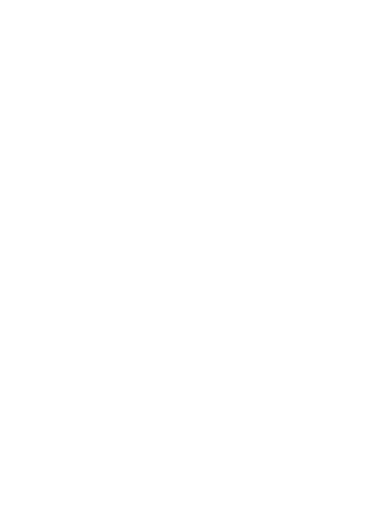
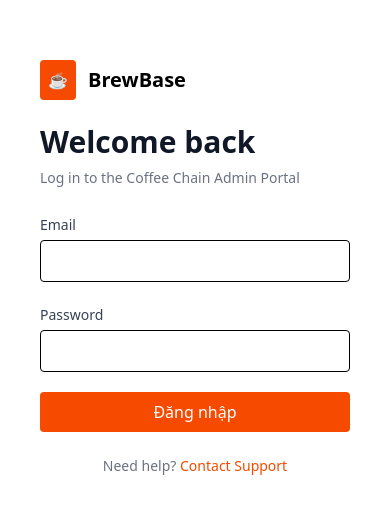
Before and after one commit to Quanhpm/mock-project-ojt, a React (Vite) app: page /admin/login in a window 390 px wide. Shown: the part 154-668 px from the top of the page. Built offline with nearby package versions, Linux system fonts and the light colour scheme.

Commit message:
[20260202][HaiDT] create-login-admin

```diff
--- a/src/App.tsx
+++ b/src/App.tsx
@@ -35,6 +35,6 @@ const App = () => {
     </BrowserRouter>
   );
 };
-//tes
+//test
 
 export default App;
--- /dev/null
+++ b/src/modules/admin/auth-admin/components/AdminLoadingForm.tsx
@@ -0,0 +1,14 @@
+type Props = {
+  text?: string;
+};
+
+export const AdminLoadingForm: React.FC<Props> = ({ text = "Đang đăng nhập..." }) => {
+  return (
+    <div className="fixed inset-0 z-50 flex items-center justify-center bg-black/40">
+      <div className="bg-white rounded-lg px-8 py-6 flex flex-col items-center gap-4 shadow-xl">
+        <div className="w-10 h-10 border-4 border-orange-500 border-t-transparent rounded-full animate-spin" />
+        <p className="text-sm font-medium text-gray-700">{text}</p>
+      </div>
+    </div>
+  );
+};
--- a/src/modules/admin/auth-admin/components/AdminLoginForm.tsx
+++ b/src/modules/admin/auth-admin/components/AdminLoginForm.tsx
@@ -0,0 +1,96 @@
+import { useForm } from "react-hook-form";
+import { zodResolver } from "@hookform/resolvers/zod";
+
+import {
+  adminLoginSchema,
+  type AdminLoginFormValues,
+} from "../schemas/admin-login.schema";
+
+type Props = {
+  onSubmit: (
+    data: AdminLoginFormValues,
+    helpers: {
+      setError: (
+        name: keyof AdminLoginFormValues,
+        error: { type: string; message?: string }
+      ) => void;
+    }
+  ) => void;
+  isSubmitting?: boolean;
+};
+
+export function AdminLoginForm({ onSubmit, isSubmitting }: Props) {
+  const {
+    register,
+    handleSubmit,
+    setError,
+    clearErrors,
+    formState: { errors },
+  } = useForm<AdminLoginFormValues>({
+    resolver: zodResolver(adminLoginSchema),
+    mode: "onSubmit",
+  });
+
+  return (
+    <form
+      noValidate
+      onSubmit={handleSubmit((data) =>
+        onSubmit(data, { setError })
+      )}
+      onChange={() => clearErrors()}
+      className="space-y-5"
+    >
+      {/* Email */}
+      <div>
+        <label className="text-sm font-medium text-gray-700">
+          Email
+        </label>
+        <input
+          type="text"
+          {...register("email")}
+          className={`mt-1 w-full rounded border px-3 py-2 focus:outline-none focus:ring-2
+            ${
+              errors.email
+                ? "border-red-500 focus:ring-red-500"
+                : "focus:ring-orange-500"
+            }`}
+        />
+        {errors.email && (
+          <p className="mt-1 text-sm text-red-500">
+            {errors.email.message}
+          </p>
+        )}
+      </div>
+
+      {/* Password */}
+      <div>
+        <label className="text-sm font-medium text-gray-700">
+          Password
+        </label>
+        <input
+          type="password"
+          {...register("password")}
+          className={`mt-1 w-full rounded border px-3 py-2 focus:outline-none focus:ring-2
+            ${
+              errors.password
+                ? "border-red-500 focus:ring-red-500"
+                : "focus:ring-orange-500"
+            }`}
+        />
+        {errors.password && (
+          <p className="mt-1 text-sm text-red-500">
+            {errors.password.message}
+          </p>
+        )}
+      </div>
+
+      <button
+        type="submit"
+        disabled={isSubmitting}
+        className="w-full bg-orange-600 text-white py-2 rounded hover:bg-orange-700 disabled:opacity-50"
+      >
+        {isSubmitting ? "Đang đăng nhập..." : "Đăng nhập"}
+      </button>
+    </form>
+  );
+}
--- /dev/null
+++ b/src/modules/admin/auth-admin/components/AdminToastForm.tsx
@@ -0,0 +1,35 @@
+import { useEffect } from "react";
+
+type Props = {
+  message: string;
+  visible: boolean;
+  onClose?: () => void;
+  duration?: number;
+  type?: "success" | "error";
+};
+
+export const AdminToastForm: React.FC<Props> = ({
+  message,
+  visible,
+  onClose,
+  duration = 2000,
+  type = "success",
+}) => {
+  useEffect(() => {
+    if (!visible) return;
+    const timer = setTimeout(() => {
+      onClose && onClose();
+    }, duration);
+    return () => clearTimeout(timer);
+  }, [visible, duration, onClose]);
+
+  if (!visible) return null;
+
+  const bgColor = type === "success" ? "bg-green-500" : "bg-red-500";
+
+  return (
+    <div className={`fixed top-6 right-6 z-50 ${bgColor} text-white px-6 py-3 rounded-lg shadow-lg`}>
+      <span className="text-sm font-medium">{message}</span>
+    </div>
+  );
+};
--- a/src/modules/admin/auth-admin/index.ts
+++ b/src/modules/admin/auth-admin/index.ts
@@ -0,0 +1,3 @@
+export * from "./components/AdminLoginForm";
+export * from "./schemas/admin-login.schema";
+export { default as AdminLoginPage } from "./pages/AdminLoginPage";
--- a/src/modules/admin/auth-admin/pages/AdminLoginPage.tsx
+++ b/src/modules/admin/auth-admin/pages/AdminLoginPage.tsx
@@ -1,11 +1,135 @@
-import React from 'react'
+import { useState } from "react";
+import { useNavigate } from "react-router-dom";
 
-function AdminLoginPage() {
+import { mockUsers } from "@/mock/data/users.mock";
+import { ROUTER_URL } from "@/routes/router.const";
+import { useAdminAuthStore } from "../stores/admin-auth.store";
+
+import { AdminLoginForm } from "../components/AdminLoginForm";
+import { AdminLoadingForm } from "../components/AdminLoadingForm";
+import { AdminToastForm } from "../components/AdminToastForm";
+import { type AdminLoginFormValues } from "../schemas/admin-login.schema";
+
+export default function AdminLoginPage() {
+  const navigate = useNavigate();
+  const setAdmin = useAdminAuthStore((s) => s.setAdmin);
+
+  const [authError, setAuthError] = useState<string | null>(null);
+  const [loading, setLoading] = useState(false);
+  const [showToast, setShowToast] = useState(false);
+  const [toastMessage, setToastMessage] = useState("");
+  const [toastType, setToastType] = useState<"success" | "error">("success");
+
+  const handleLogin = (data: AdminLoginFormValues) => {
+    setLoading(true);
+
+    setTimeout(() => {
+      const admin = mockUsers.find(
+        (u) =>
+          u.email === data.email &&
+          u.password === data.password &&
+          u.role === "admin"
+      );
+
+      if (!admin) {
+        setLoading(false);
+        setAuthError("Email hoặc mật khẩu không đúng");
+        setToastMessage("Đăng nhập không thành công");
+        setToastType("error");
+        setShowToast(true);
+        return;
+      }
+
+      setAdmin(admin);
+      setAuthError(null);
+      setToastMessage("Đăng nhập thành công");
+      setToastType("success");
+      setShowToast(true);
+
+      setTimeout(() => {
+        navigate(
+          `${ROUTER_URL.ADMIN}/${ROUTER_URL.ADMIN_ROUTER.DASHBOARD}`,
+          { replace: true }
+        );
+      }, 1000);
+    }, 1500);
+  };
+
+  const leftBg =
+    "https://media.istockphoto.com/id/1467739359/vi/anh/t%C3%A1ch-c%C3%A0-ph%C3%AA-v%E1%BB%9Bi-kh%C3%B3i-v%C3%A0-h%E1%BA%A1t-c%C3%A0-ph%C3%AA-tr%C3%AAn-n%E1%BB%81n-g%E1%BB%97-c%C5%A9.jpg?b=1&s=612x612&w=0&k=20&c=CgG6x3jujWGOcqQ1quc400UsWpnoAt3q-9a-NgyV804=";
+
   return (
-    <div>
+    <>
+      {/* 🔥 Overlay */}
+      {loading && <AdminLoadingForm />}
+      <AdminToastForm
+        message={toastMessage}
+        visible={showToast}
+        onClose={() => setShowToast(false)}
+        type={toastType}
+        duration={toastType === "error" ? 3000 : 2000}
+      />
 
-    </div>
-  )
+      <div className="min-h-screen flex">
+        {/* ✅ LEFT IMAGE - GIỮ NGUYÊN */}
+        <div
+          className="hidden md:block md:w-1/2 relative"
+          style={{
+            backgroundImage: `url(${leftBg})`,
+            backgroundSize: "cover",
+            backgroundPosition: "center",
+          }}
+        >
+          <div className="absolute inset-0 bg-black/45" />
+          <div className="absolute inset-0 flex items-end p-10">
+            <div className="text-white italic max-w-xs">
+              <p className="text-sm">
+                "Coffee is a language in itself."
+              </p>
+              <p className="mt-3 text-xs opacity-90">
+                — Jackie Chan
+              </p>
+            </div>
+          </div>
+        </div>
+
+        {/* ✅ RIGHT FORM - GIỮ NGUYÊN */}
+        <div className="w-full md:w-1/2 flex items-center justify-center bg-white">
+          <div className="w-full max-w-md p-10">
+            <div className="mb-6">
+              <div className="flex items-center gap-3">
+                <div className="bg-orange-600 text-white p-2 rounded">
+                  ☕
+                </div>
+                <div className="text-xl font-semibold">
+                  BrewBase
+                </div>
+              </div>
+
+              <h1 className="text-3xl font-bold mt-6 text-gray-900">
+                Welcome back
+              </h1>
+              <p className="text-sm text-gray-500 mt-2">
+                Log in to the Coffee Chain Admin Portal
+              </p>
+            </div>
+
+            <AdminLoginForm
+              onSubmit={handleLogin}
+              authError={authError}
+              isSubmitting={loading}
+              onClearError={() => setAuthError(null)}
+            />
+
+            <p className="text-center text-sm text-gray-500 mt-6">
+              Need help?{" "}
+              <a className="text-orange-600 hover:underline">
+                Contact Support
+              </a>
+            </p>
+          </div>
+        </div>
+      </div>
+    </>
+  );
 }
-
-export default AdminLoginPage
--- a/src/modules/admin/auth-admin/schemas/admin-login.schema.ts
+++ b/src/modules/admin/auth-admin/schemas/admin-login.schema.ts
@@ -0,0 +1,14 @@
+import { z } from "zod";
+
+export const adminLoginSchema = z.object({
+  email: z
+    .string()
+    .min(1, "Email is required")
+    .email("Invalid email format"),
+
+  password: z
+    .string()
+    .min(1, "Password is required"),
+});
+
+export type AdminLoginFormValues = z.infer<typeof adminLoginSchema>;
--- a/src/modules/admin/auth-admin/stores/admin-auth.store.ts
+++ b/src/modules/admin/auth-admin/stores/admin-auth.store.ts
@@ -0,0 +1,44 @@
+import { create } from "zustand";
+import { LOCAL_STORAGE } from "@/consts";
+import { getItemInLocalStorage, setItemInLocalStorage, removeItemInLocalStorage } from "@/utils";
+import type { UserAccount } from "@/models";
+
+interface AdminAuthState {
+  admin: UserAccount | null;
+  token: string | null;
+  isLoggedIn: boolean;
+  isLoading: boolean;
+
+  setAdmin: (admin: UserAccount) => void;
+  setToken: (token: string) => void;
+  logout: () => void;
+  hydrate: () => void;
+}
+
+export const useAdminAuthStore = create<AdminAuthState>((set) => ({
+  admin: null,
+  token: null,
+  isLoggedIn: false,
+  isLoading: false,
+
+  setAdmin: (admin) => {
+    setItemInLocalStorage(LOCAL_STORAGE.ACCOUNT_ADMIN, admin);
+    set({ admin, isLoggedIn: true });
+  },
+
+  setToken: (token) => {
+    set({ token });
+  },
+
+  logout: () => {
+    removeItemInLocalStorage(LOCAL_STORAGE.ACCOUNT_ADMIN);
+    set({ admin: null, token: null, isLoggedIn: false });
+  },
+
+  hydrate: () => {
+    const savedAdmin = getItemInLocalStorage(LOCAL_STORAGE.ACCOUNT_ADMIN);
+    if (savedAdmin) {
+      set({ admin: savedAdmin, isLoggedIn: true });
+    }
+  },
+}));
```
Also changed, not shown: src/mock/data/users.mock.ts (+6 -1 lines).
